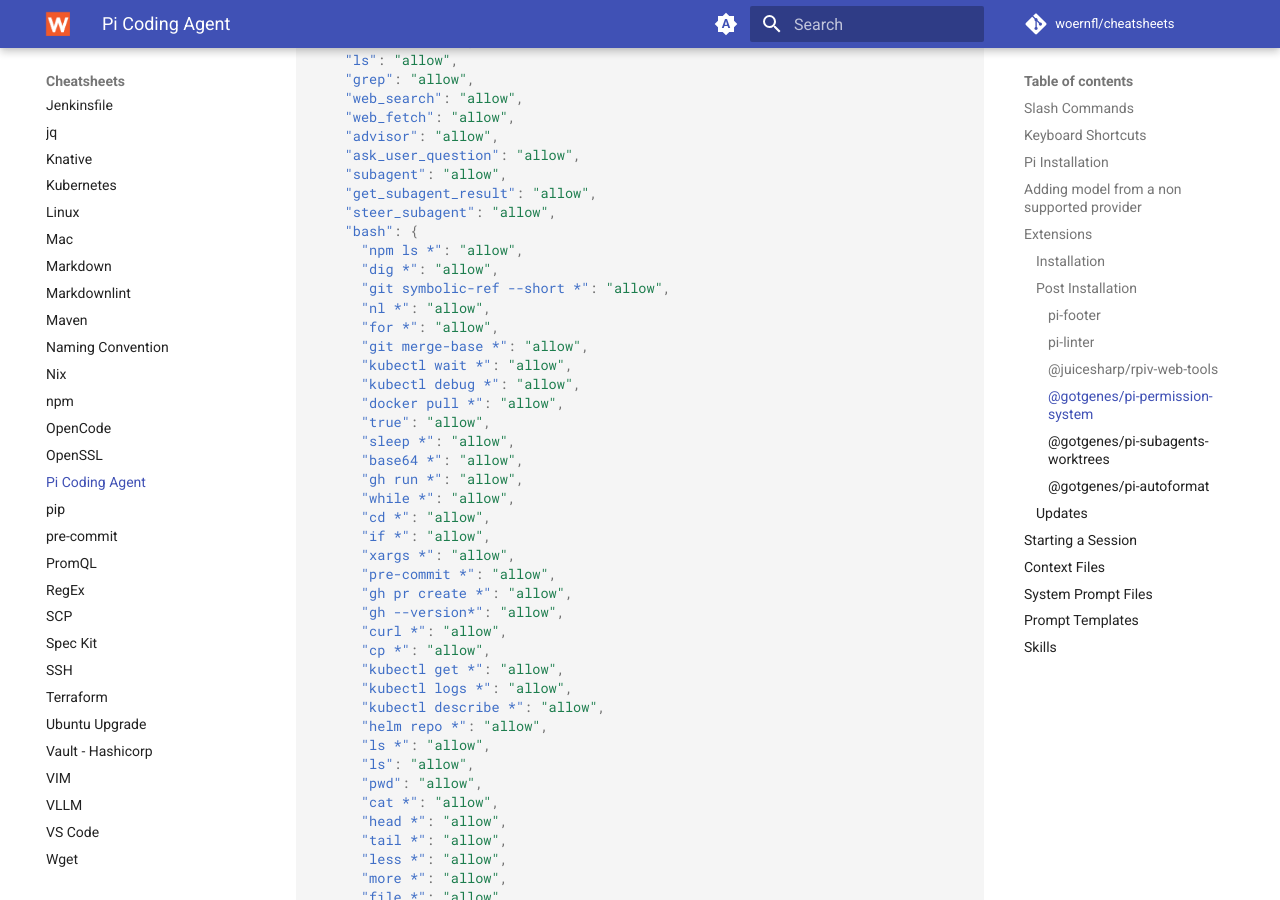
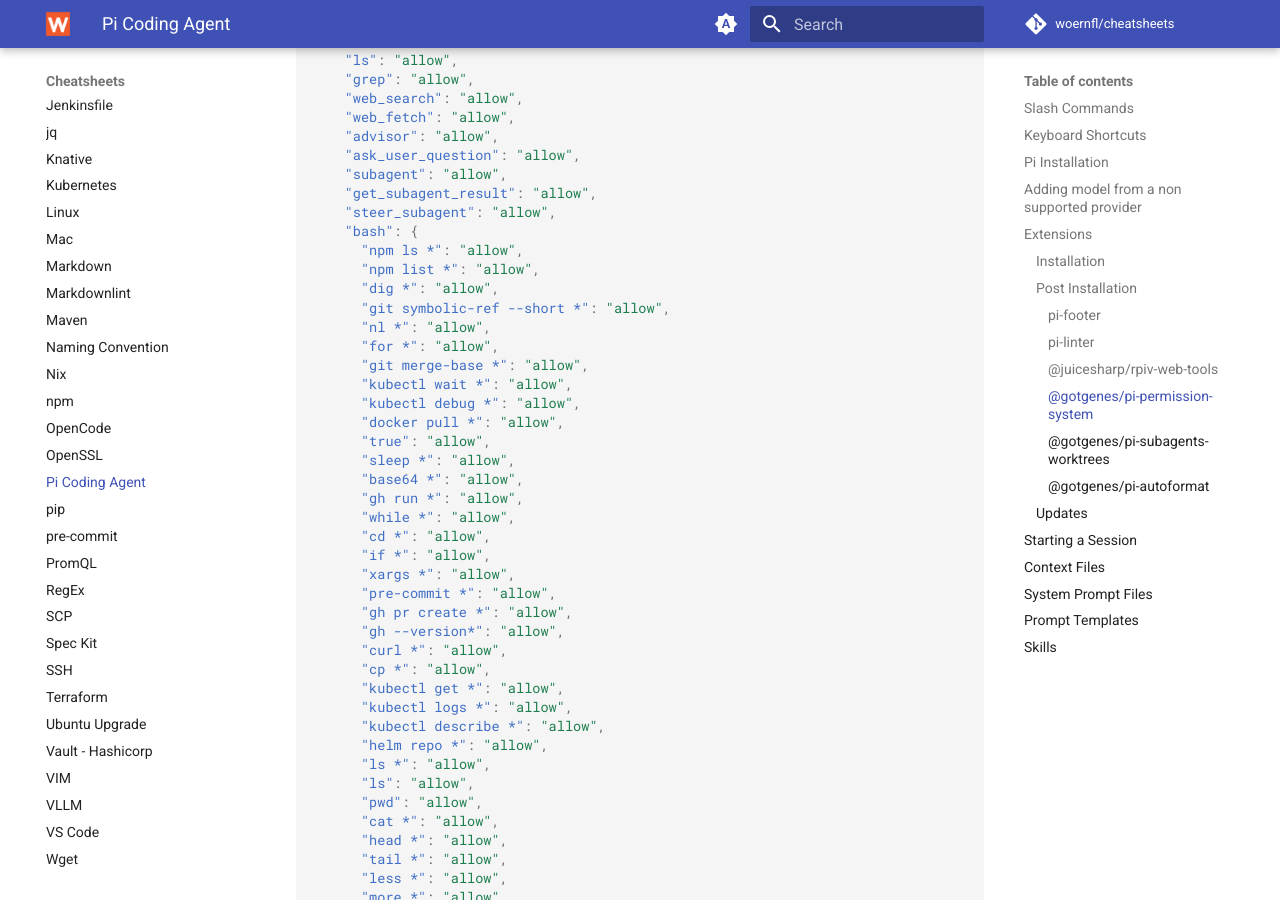
Before and after one commit to woernfl/cheatsheets, an MkDocs documentation site: the page built from docs/pi.md, in a window 1280 px wide and 900 px high, scrolled down 6746 px. Built offline with MkDocs 1.6.1 and Material for MkDocs 9.7.7, drawn with Linux system fonts in a browser that asks for light colours; comment, search, counter and statistics services are not loaded.

Commit message:
Add context7 permission to mcp configuration (#468)

```diff
--- a/docs/pi.md
+++ b/docs/pi.md
@@ -316,6 +316,7 @@
     "steer_subagent": "allow",
     "bash": {
       "npm ls *": "allow",
+      "npm list *": "allow",
       "dig *": "allow",
       "git symbolic-ref --short *": "allow",
       "nl *": "allow",
@@ -434,7 +435,10 @@
       "chmod 777 *": "deny",
       ":(){ :|:& };:": "deny"
     },
-    "mcp": { "mcp_status": "allow" },
+    "mcp": {
+      "mcp_status": "allow",
+      "context7": "allow"
+    },
     "skill": { "*": "allow" },
     "external_directory": {
       "*": "ask",
```
